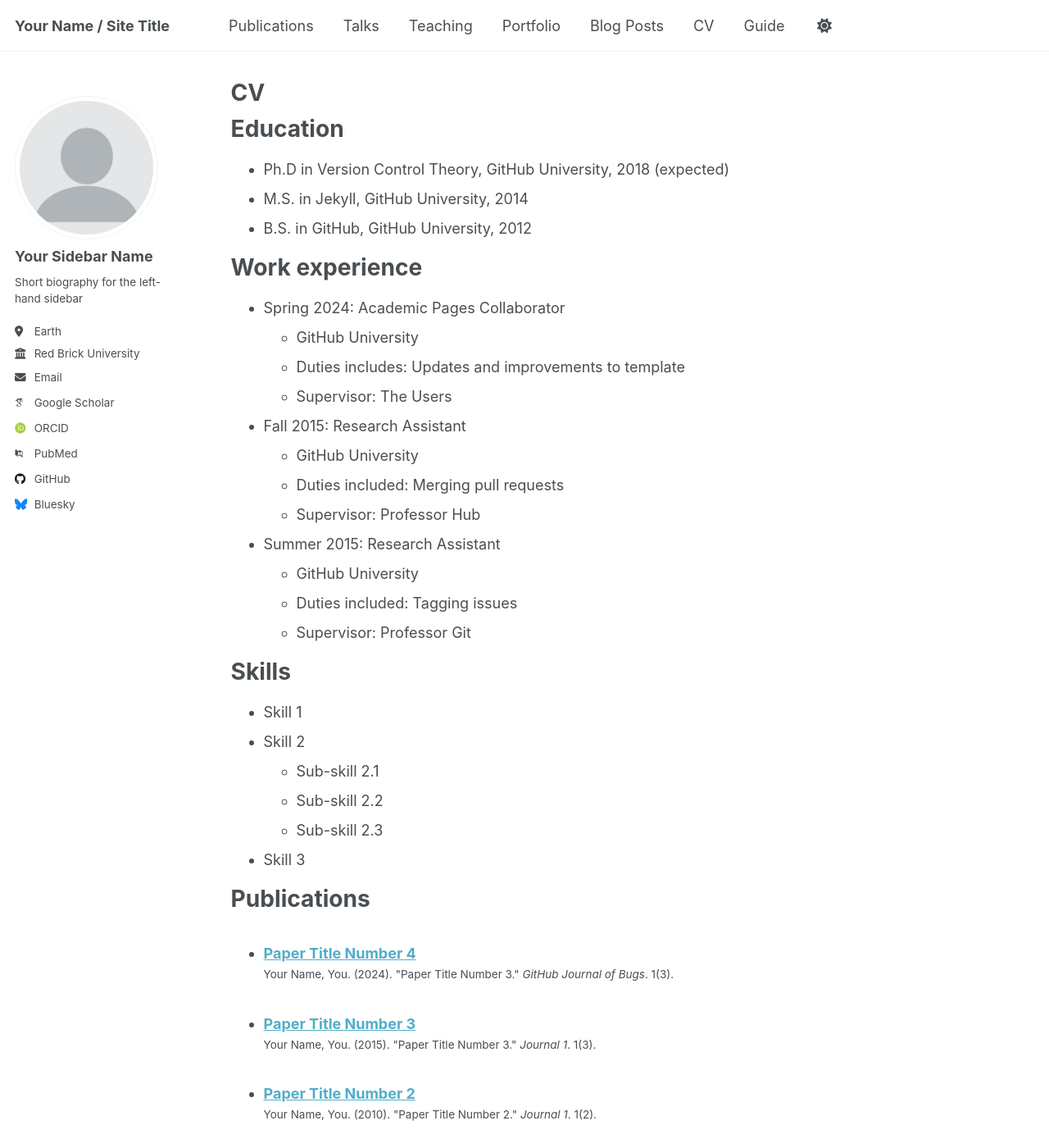
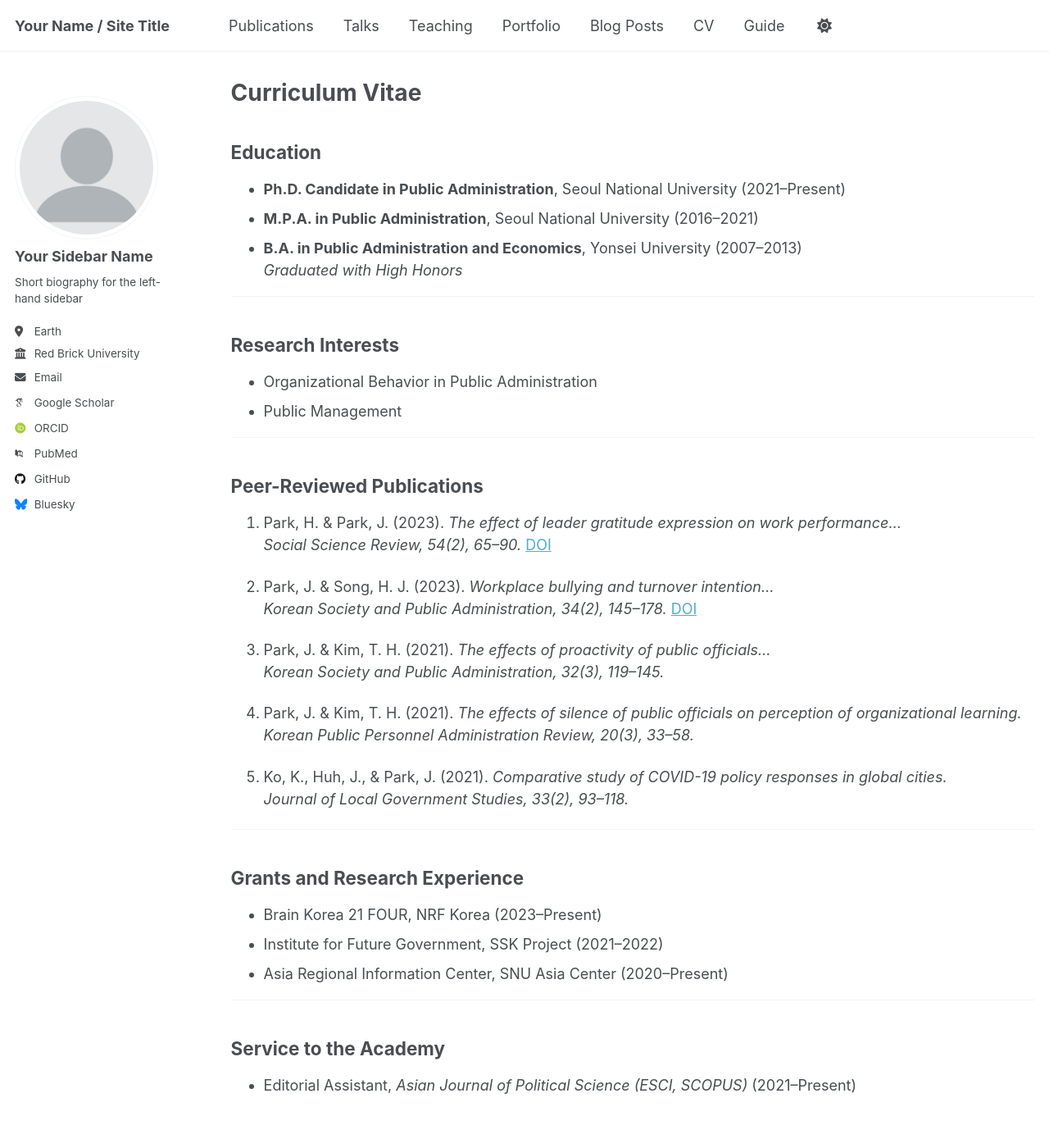
Before and after one commit to jngmn-prk/jngmn-prk.github.io, a Jekyll site: the page built from _pages/cv.md, in a window 1280 px wide and 1400 px high. Shown: the whole window at 82% size. Built offline with Jekyll 4.4.1, drawn with Linux system fonts in a browser that asks for light colours; some web fonts are replaced; some of the changed text lies outside the part shown.

Commit message:
Update cv.md
Signed-off-by: Jeongmin Park <jeongmparc@gmail.com>

```diff
--- a/_pages/cv.md
+++ b/_pages/cv.md
@@ -1,64 +1,52 @@
 ---
 layout: archive
-title: "CV"
+title: "Curriculum Vitae"
 permalink: /cv/
-author_profile: true
-redirect_from:
-  - /resume
 ---
 
-{% include base_path %}
+## Education
 
-Education
-======
-* Ph.D in Version Control Theory, GitHub University, 2018 (expected)
-* M.S. in Jekyll, GitHub University, 2014
-* B.S. in GitHub, GitHub University, 2012
+- **Ph.D. Candidate in Public Administration**, Seoul National University (2021–Present)
+- **M.P.A. in Public Administration**, Seoul National University (2016–2021)
+- **B.A. in Public Administration and Economics**, Yonsei University (2007–2013)
+  _Graduated with High Honors_
 
-Work experience
-======
-* Spring 2024: Academic Pages Collaborator
-  * GitHub University
-  * Duties includes: Updates and improvements to template
-  * Supervisor: The Users
+---
 
-* Fall 2015: Research Assistant
-  * GitHub University
-  * Duties included: Merging pull requests
-  * Supervisor: Professor Hub
+## Research Interests
 
-* Summer 2015: Research Assistant
-  * GitHub University
-  * Duties included: Tagging issues
-  * Supervisor: Professor Git
+- Organizational Behavior in Public Administration
+- Public Management
 
-Skills
-======
-* Skill 1
-* Skill 2
-  * Sub-skill 2.1
-  * Sub-skill 2.2
-  * Sub-skill 2.3
-* Skill 3
+---
 
-Publications
-======
-  <ul>{% for post in site.publications reversed %}
-    {% include archive-single-cv.html %}
-  {% endfor %}</ul>
+## Peer-Reviewed Publications
 
-Talks
-======
-  <ul>{% for post in site.talks reversed %}
-    {% include archive-single-talk-cv.html  %}
-  {% endfor %}</ul>
+1. Park, H. & Park, J. (2023). *The effect of leader gratitude expression on work performance...*
+   _Social Science Review, 54(2), 65–90._ [DOI](https://doi.org/10.31502/SSRI.54.2.3)
 
-Teaching
-======
-  <ul>{% for post in site.teaching reversed %}
-    {% include archive-single-cv.html %}
-  {% endfor %}</ul>
+2. Park, J. & Song, H. J. (2023). *Workplace bullying and turnover intention...*
+   _Korean Society and Public Administration, 34(2), 145–178._ [DOI](https://doi.org/10.53865/KSPA.2023.8.34.2.145)
 
-Service and leadership
-======
-* Currently signed in to 43 different slack teams
+3. Park, J. & Kim, T. H. (2021). *The effects of proactivity of public officials...*
+   _Korean Society and Public Administration, 32(3), 119–145._
+
+4. Park, J. & Kim, T. H. (2021). *The effects of silence of public officials on perception of organizational learning.*
+   _Korean Public Personnel Administration Review, 20(3), 33–58._
+
+5. Ko, K., Huh, J., & Park, J. (2021). *Comparative study of COVID-19 policy responses in global cities.*
+   _Journal of Local Government Studies, 33(2), 93–118._
+
+---
+
+## Grants and Research Experience
+
+- Brain Korea 21 FOUR, NRF Korea (2023–Present)
+- Institute for Future Government, SSK Project (2021–2022)
+- Asia Regional Information Center, SNU Asia Center (2020–Present)
+
+---
+
+## Service to the Academy
+
+- Editorial Assistant, *Asian Journal of Political Science (ESCI, SCOPUS)* (2021–Present)
```
